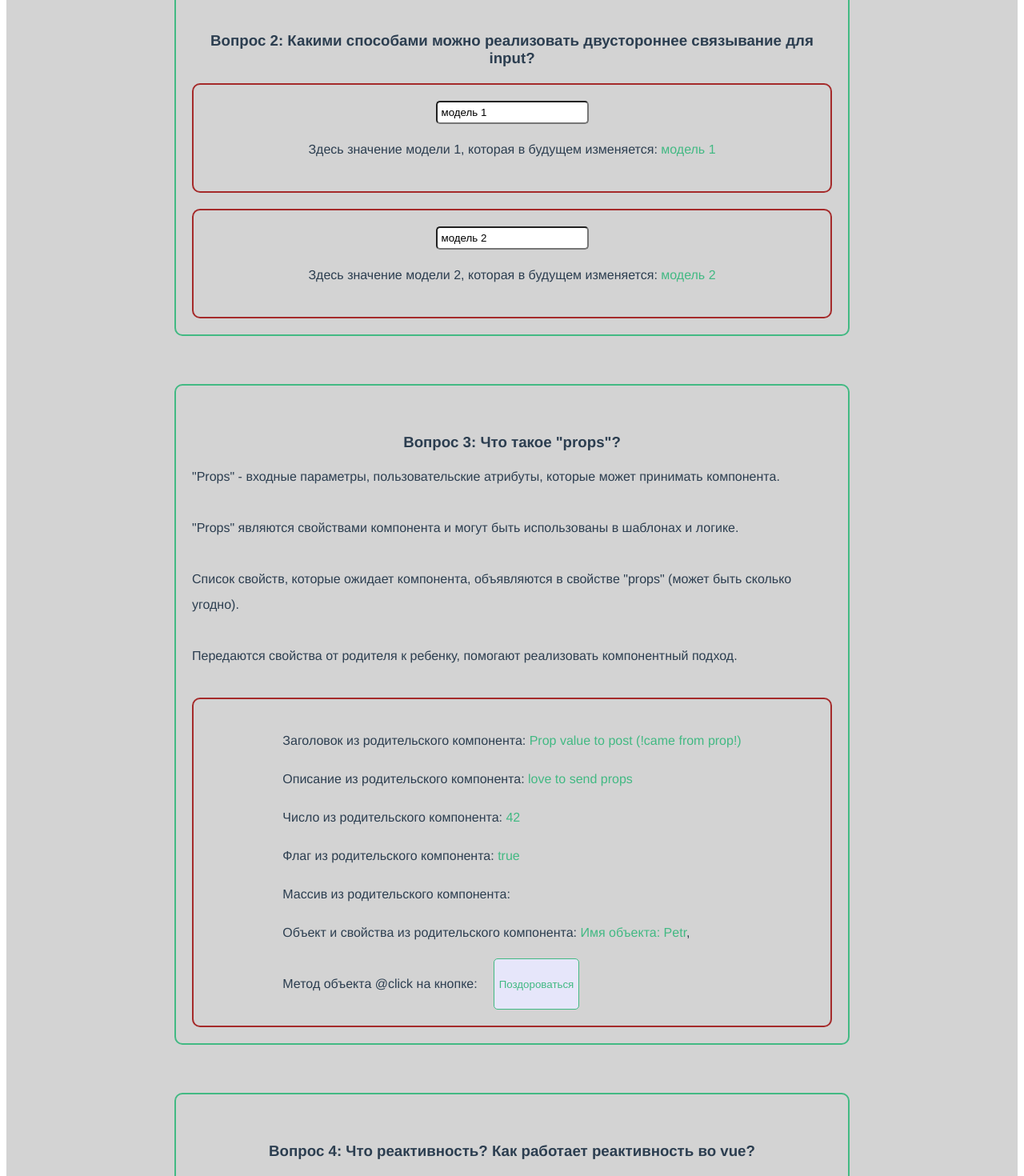
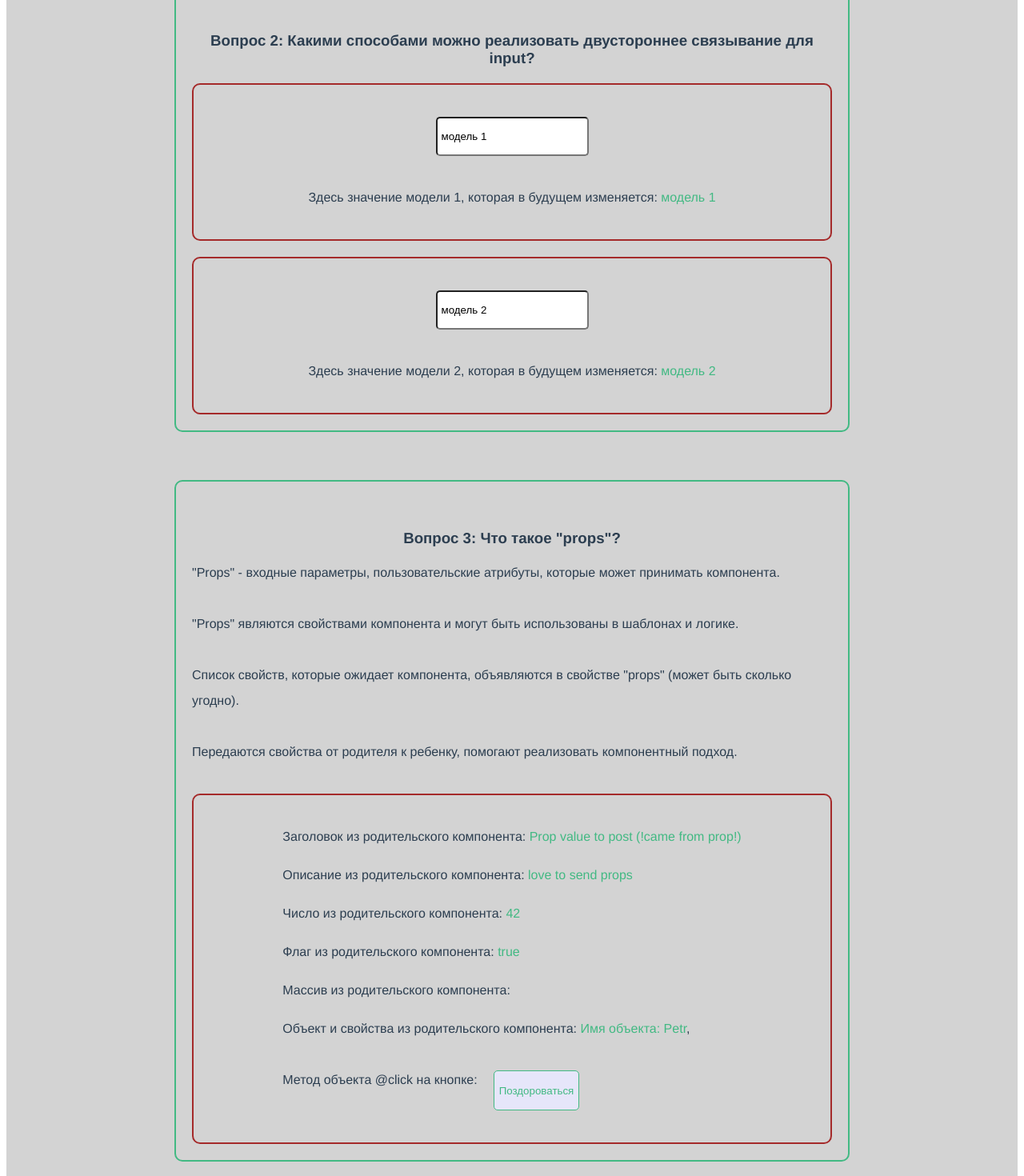
Before and after one commit to Vladimir199406/vue-book, a Vue app: page /#/ in a window 1280 px wide. Shown: the part 500-1970 px from the top of the page at 80% size. Built offline with nearby package versions, Linux system fonts and the light colour scheme.

Commit message:
styles update

```diff
--- a/src/App.vue
+++ b/src/App.vue
@@ -11,11 +11,39 @@
 <style lang="scss">
   h3 {
     text-align: center;
+    margin: 40px 0 0;
   }
 
   p {
     //text-indent: 1.5em;
     line-height: 2em;
+  }
+
+  a {
+    color: #42b983;
+  }
+
+  span {
+    color: #42b983;
+  }
+
+  button {
+    display: flex;
+    justify-content: center;
+    align-items: center;
+    background-color: lavender;
+    border: 1px solid #42b983;
+    border-radius: 5px;
+    cursor: pointer;
+    margin: 1.5em;
+    min-height: 50px;
+  }
+
+  input {
+    min-height: 35px;
+    border-radius:5px;
+    padding: 5px;
+    margin: 20px;
   }
 
   #app {
--- a/src/components/MainWrapperBook.vue
+++ b/src/components/MainWrapperBook.vue
@@ -70,30 +70,6 @@ export default {
 <style lang="scss">
  .main-wrapper{
 
-    h3 {
-      margin: 40px 0 0;
-    }
-
-    a {
-      color: #42b983;
-    }
-
-    span {
-      color: #42b983;
-    }
-
-    button {
-      display: flex;
-      justify-content: center;
-      align-items: center;
-      background-color: lavender;
-      border: 1px solid #42b983;
-      border-radius: 5px;
-      cursor: pointer;
-      margin-left: 1.5em;
-      min-height: 50px;
-    }
-
     &__blocks-wrapper {
       display: flex;
       flex-wrap: wrap;
@@ -123,12 +99,6 @@ export default {
           border: 2px solid brown;
           margin-top: 20px;
           border-radius: 10px;
-
-          input {
-            height: fit-content;
-            border-radius:5px;
-            padding: 5px;
-          }
         }
 
       }
--- a/src/components/questions/Que7/PostForm.vue
+++ b/src/components/questions/Que7/PostForm.vue
@@ -1,5 +1,5 @@
 <template>
-    <form @submit.prevent>
+    <form @submit.prevent class="form-wrapper">
         <p>Создание поста</p>
         <input
             v-model="post.title"
@@ -39,5 +39,9 @@
 </script>
 
 <style scoped lang="scss">
-
+    .form-wrapper {
+        display: flex;
+        justify-content: flex-start;
+        flex-direction: column;
+    }
 </style>
```
Lines whose indentation alone changed are shown as unchanged.
